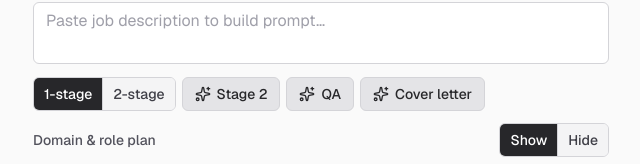
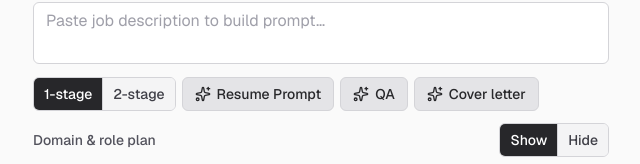
Before and after one commit to v-c-nguyen/resumepdfgen-james, a Next.js app: page / in a window 1280 px wide. Shown: the part 151-315 px from the top of the page, without its empty margins (319-959 px from the left). Built offline with nearby package versions, Linux system fonts and the light colour scheme; no server answers; the database is empty.

Commit message:
add resume prompt for 1-stage

```diff
--- a/app/admin/components/AdminDashboard.tsx
+++ b/app/admin/components/AdminDashboard.tsx
@@ -6,6 +6,7 @@ import { BaseResumeProfile } from '@/app/data/baseResumes';
 import {
   DEFAULT_STAGE1_PROMPT_TEMPLATE,
   DEFAULT_STAGE3_PROMPT_TEMPLATE,
+  DEFAULT_RESUME_PROMPT_TEMPLATE,
   QA_PROMPT_TEMPLATE,
   COVER_LETTER_PROMPT_TEMPLATE,
 } from '@/app/utils/promptBuilder';
@@ -25,6 +26,7 @@ export default function AdminDashboard({ onLogout }: AdminDashboardProps) {
     stage2Prompt: DEFAULT_STAGE3_PROMPT_TEMPLATE,
     qaPrompt: QA_PROMPT_TEMPLATE,
     coverLetterPrompt: COVER_LETTER_PROMPT_TEMPLATE,
+    resumePrompt: DEFAULT_RESUME_PROMPT_TEMPLATE,
   });
   const [loading, setLoading] = useState(true);
 
--- a/app/admin/components/DefaultPromptEditor.tsx
+++ b/app/admin/components/DefaultPromptEditor.tsx
@@ -4,16 +4,18 @@ import { useEffect, useState } from 'react';
 import {
   DEFAULT_STAGE1_PROMPT_TEMPLATE,
   DEFAULT_STAGE3_PROMPT_TEMPLATE,
+  DEFAULT_RESUME_PROMPT_TEMPLATE,
   QA_PROMPT_TEMPLATE,
   COVER_LETTER_PROMPT_TEMPLATE,
 } from '@/app/utils/promptBuilder';
 import type { DefaultPrompts } from '@/lib/defaultPrompts';
 
-type PromptKey = 'stage1Prompt' | 'stage2Prompt' | 'qaPrompt' | 'coverLetterPrompt';
+type PromptKey = 'stage1Prompt' | 'stage2Prompt' | 'resumePrompt' | 'qaPrompt' | 'coverLetterPrompt';
 
 const PROMPT_TABS: { key: PromptKey; label: string }[] = [
   { key: 'stage1Prompt', label: 'Stage 1 Prompt' },
   { key: 'stage2Prompt', label: 'Stage 2 Prompt' },
+  { key: 'resumePrompt', label: 'Resume Prompt' },
   { key: 'qaPrompt', label: 'QA Prompt' },
   { key: 'coverLetterPrompt', label: 'Cover Letter Prompt' },
 ];
@@ -23,6 +25,7 @@ const CODE_DEFAULTS: DefaultPrompts = {
   stage2Prompt: DEFAULT_STAGE3_PROMPT_TEMPLATE,
   qaPrompt: QA_PROMPT_TEMPLATE,
   coverLetterPrompt: COVER_LETTER_PROMPT_TEMPLATE,
+  resumePrompt: DEFAULT_RESUME_PROMPT_TEMPLATE,
 };
 
 const PLACEHOLDER_NOTES: Record<PromptKey, string> = {
@@ -30,6 +33,8 @@ const PLACEHOLDER_NOTES: Record<PromptKey, string> = {
     'Placeholders: ${profileData}, ${jobDescription}, ${targetTitle}, ${baseResume}',
   stage2Prompt:
     'Placeholders: ${profileData}, ${jobDescription}, ${plannerOutput}, ${domain}, ${headline}, ${roles}, ${experienceCount}, ${targetTitle}',
+  resumePrompt:
+    '1-stage Resume Prompt. Placeholders: ${profileData}, ${jobDescription}, ${plannerOutput}, ${domain}, ${headline}, ${roles}, ${experienceCount}, ${targetTitle}',
   qaPrompt: 'Shared QA prompt copied by the main page QA button.',
   coverLetterPrompt:
     'Placeholders: ${Submission_Type} (Manual_Text_Input or PDF_Document). Copied by the main page Cover letter prompt button.',
@@ -46,6 +51,7 @@ export default function DefaultPromptEditor({ onUpdate }: DefaultPromptEditorPro
   const [overrides, setOverrides] = useState<Record<PromptKey, boolean>>({
     stage1Prompt: false,
     stage2Prompt: false,
+    resumePrompt: false,
     qaPrompt: false,
     coverLetterPrompt: false,
   });
@@ -70,6 +76,7 @@ export default function DefaultPromptEditor({ onUpdate }: DefaultPromptEditorPro
       setOverrides({
         stage1Prompt: !!data.overrides?.stage1Prompt,
         stage2Prompt: !!data.overrides?.stage2Prompt,
+        resumePrompt: !!data.overrides?.resumePrompt,
         qaPrompt: !!data.overrides?.qaPrompt,
         coverLetterPrompt: !!data.overrides?.coverLetterPrompt,
       });
@@ -110,6 +117,7 @@ export default function DefaultPromptEditor({ onUpdate }: DefaultPromptEditorPro
       setOverrides({
         stage1Prompt: !!data.overrides?.stage1Prompt,
         stage2Prompt: !!data.overrides?.stage2Prompt,
+        resumePrompt: !!data.overrides?.resumePrompt,
         qaPrompt: !!data.overrides?.qaPrompt,
         coverLetterPrompt: !!data.overrides?.coverLetterPrompt,
       });
@@ -147,6 +155,7 @@ export default function DefaultPromptEditor({ onUpdate }: DefaultPromptEditorPro
       setOverrides({
         stage1Prompt: !!data.overrides?.stage1Prompt,
         stage2Prompt: !!data.overrides?.stage2Prompt,
+        resumePrompt: !!data.overrides?.resumePrompt,
         qaPrompt: !!data.overrides?.qaPrompt,
         coverLetterPrompt: !!data.overrides?.coverLetterPrompt,
       });
--- a/app/admin/components/ProfileEditor.tsx
+++ b/app/admin/components/ProfileEditor.tsx
@@ -656,6 +656,21 @@ export default function ProfileEditor({ profiles, defaultPrompts, onUpdate }: Pr
 
               <div>
                 <div className="flex items-center justify-between mb-2">
+                  <label className="block text-sm font-medium text-gray-700">Resume Prompt (1-stage)</label>
+                </div>
+                <textarea
+                  value={defaultPrompts.resumePrompt}
+                  readOnly
+                  rows={6}
+                  className="w-full px-4 py-2 border border-gray-300 rounded-lg bg-gray-50 font-mono text-sm text-gray-900"
+                />
+                <p className="mt-2 text-xs text-gray-500">
+                  Shared resume prompt used by the main page &quot;Resume Prompt&quot; button in 1-stage mode. Edit it in Default Prompts.
+                </p>
+              </div>
+
+              <div>
+                <div className="flex items-center justify-between mb-2">
                   <label className="block text-sm font-medium text-gray-700">QA Prompt</label>
                 </div>
                 <textarea
--- a/app/page.tsx
+++ b/app/page.tsx
@@ -11,6 +11,7 @@ import {
   CoverLetterSubmissionType,
   DEFAULT_STAGE1_PROMPT_TEMPLATE,
   DEFAULT_STAGE3_PROMPT_TEMPLATE,
+  DEFAULT_RESUME_PROMPT_TEMPLATE,
   extractRoleTitlesFromProfile,
   parseStage1Output,
   QA_PROMPT_TEMPLATE,
@@ -195,6 +196,7 @@ export default function Home() {
     stage2Prompt: DEFAULT_STAGE3_PROMPT_TEMPLATE,
     qaPrompt: QA_PROMPT_TEMPLATE,
     coverLetterPrompt: COVER_LETTER_PROMPT_TEMPLATE,
+    resumePrompt: DEFAULT_RESUME_PROMPT_TEMPLATE,
   });
   const [showCoverLetterPicker, setShowCoverLetterPicker] = useState(false);
   const [coverLetterSubmissionType, setCoverLetterSubmissionType] =
@@ -283,12 +285,29 @@ export default function Home() {
     await copyPromptToClipboard(promptText, 'Stage 1 prompt copied');
   };
 
-  /** Builds the markdown resume prompt (formerly “stage 3” in code / DB: customStage3Prompt). */
+  /** 2-stage only: builds Stage 2 prompt from pasted Stage 1 LLM output. */
   const handleGenerateStage2Prompt = async () => {
     const profileData = selectedProfile?.resumeText?.trim() || '[Paste profile/resume data here]';
     const jobDesc = jobDescriptionForPrompt.trim() || '[Paste job description here]';
+    const stage1Output =
+      parseStage1Output(stage1Result) ??
+      buildFallbackStage1Output(profileData, selectedProfile?.targetTitle);
+    const promptText = buildStage3Prompt(
+      profileData,
+      jobDesc,
+      stage1Output,
+      undefined,
+      selectedProfile?.customStage3Prompt ?? defaultPrompts.stage2Prompt,
+      selectedProfile?.targetTitle,
+      stage1Result.trim()
+    );
+    await copyPromptToClipboard(promptText, 'Stage 2 prompt copied');
+  };
 
-    if (promptGenerationMode === '1-stage') {
+  /** 1-stage only: builds resume prompt from domain & role plan (no Stage 1 LLM step). */
+  const handleGenerateResumePrompt = async () => {
+    const profileData = selectedProfile?.resumeText?.trim() || '[Paste profile/resume data here]';
+    const jobDesc = jobDescriptionForPrompt.trim() || '[Paste job description here]';
     const stage1Output = buildSelectedDomainStage1Output();
     const stage2Output: Stage2Output = {
       roles: parseRolePlanJson(rolePlanJson) ?? [],
@@ -308,27 +327,11 @@ export default function Home() {
       jobDesc,
       stage1Output,
       stage2Output,
-        selectedProfile?.customStage3Prompt ?? defaultPrompts.stage2Prompt,
+      defaultPrompts.resumePrompt,
       selectedProfile?.targetTitle,
       plannerOutput
     );
-      await copyPromptToClipboard(promptText, 'Stage 2 prompt copied');
-      return;
-    }
-
-    const stage1Output =
-      parseStage1Output(stage1Result) ??
-      buildFallbackStage1Output(profileData, selectedProfile?.targetTitle);
-    const promptText = buildStage3Prompt(
-      profileData,
-      jobDesc,
-      stage1Output,
-      undefined,
-      selectedProfile?.customStage3Prompt ?? defaultPrompts.stage2Prompt,
-      selectedProfile?.targetTitle,
-      stage1Result.trim()
-    );
-    await copyPromptToClipboard(promptText, 'Stage 2 prompt copied');
+    await copyPromptToClipboard(promptText, 'Resume prompt copied');
   };
 
   const handleGenerateQaPrompt = async () => {
@@ -480,7 +483,17 @@ export default function Home() {
                   2-stage
                 </button>
               </div>
-              {promptGenerationMode === '2-stage' && (
+              {promptGenerationMode === '1-stage' ? (
+                <button
+                  type="button"
+                  onClick={handleGenerateResumePrompt}
+                  className={`inline-flex items-center gap-1.5 text-sm font-medium bg-zinc-200 text-zinc-800 border border-zinc-300 rounded-md py-1.5 px-3 hover:bg-zinc-300 hover:border-zinc-400 ${btnMotion}`}
+                >
+                  <Sparkles className="size-4 shrink-0" />
+                  Resume Prompt
+                </button>
+              ) : (
+                <>
                   <button
                     type="button"
                     onClick={handleGenerateStage1Prompt}
@@ -489,7 +502,6 @@ export default function Home() {
                     <Sparkles className="size-4 shrink-0" />
                     Stage 1
                   </button>
-              )}
                   <button
                     type="button"
                     onClick={handleGenerateStage2Prompt}
@@ -498,6 +510,8 @@ export default function Home() {
                     <Sparkles className="size-4 shrink-0" />
                     Stage 2
                   </button>
+                </>
+              )}
               <button
                 type="button"
                 onClick={handleGenerateQaPrompt}
--- a/app/utils/promptBuilder.ts
+++ b/app/utils/promptBuilder.ts
@@ -434,6 +434,9 @@ Education:
 - Clean formatting
 `.trim();
 
+/** Default for 1-stage "Resume Prompt" on the main page (editable separately from Stage 2 in admin). */
+export const DEFAULT_RESUME_PROMPT_TEMPLATE = DEFAULT_STAGE3_PROMPT_TEMPLATE;
+
 export const QA_PROMPT_TEMPLATE =
   'Answer the following questions based strictly on the provided Job Description and Resume. Each response must be 1–2 concise sentences, directly relevant, and grounded in the candidate’s experience. Avoid assumptions, filler, or repetition, and ensure answers are specific, professional, and fact-based.';
 
```
Also changed, not shown: lib/defaultPrompts.ts (+13 -0 lines), 2 other files (tests, documents, lock files or other folders). Lines whose indentation alone changed are shown as unchanged.
